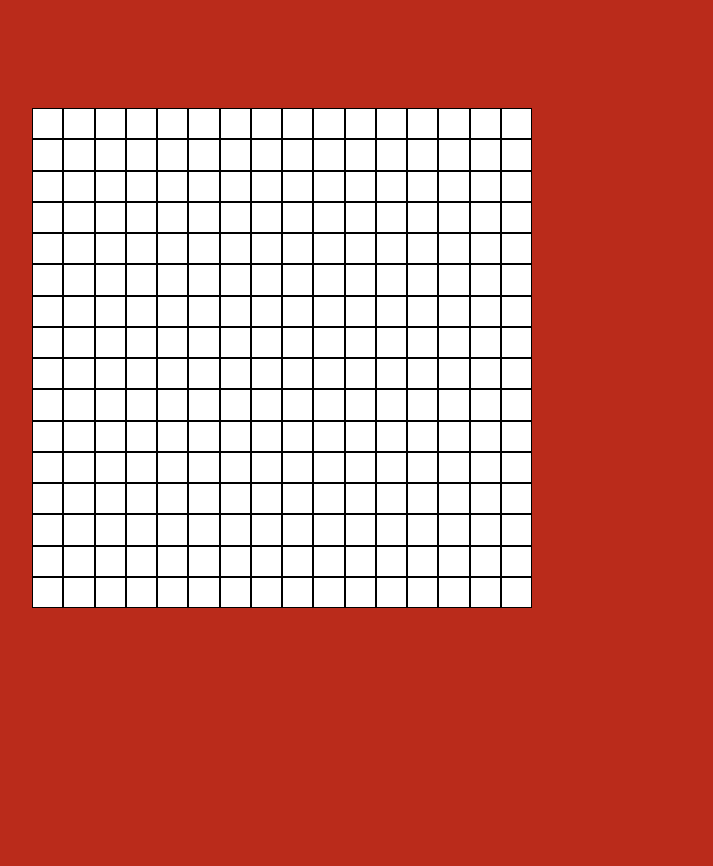
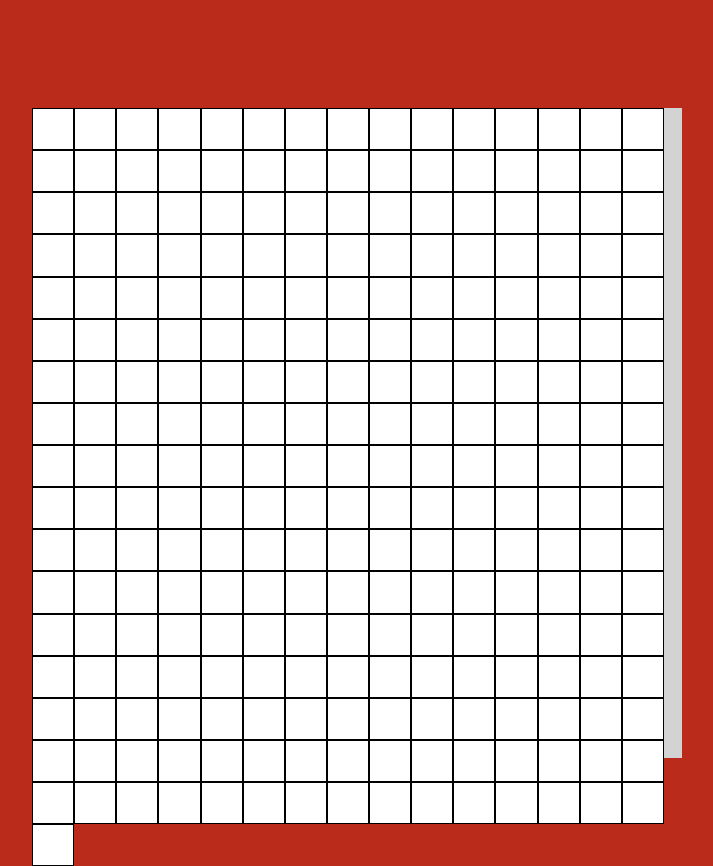
Before and after one commit to StevieChat/etchASketch, a plain HTML site: page index.html in a window 1280 px wide. Shown: the whole page, without its empty margins (176-889 px from the left). Before the commit the page ends 800 px from the top, so only its background shows below. Drawn offline with Linux system fonts and the light colour scheme.

Commit message:
Changed grid area to be 650x650

```diff
--- a/etch.css
+++ b/etch.css
@@ -3,8 +3,8 @@ body{
 }
 
 .main{
-    width: 500px;
-    height: 500px;
+    width: 650px;
+    height: 650px;
     background-color: lightgray;
     position: relative;
     top: 100px;
@@ -14,5 +14,5 @@ body{
 .gridSquare{
     background-color: white;
     float: left;
-    border: 1px solid black;
+    border: .25px solid black;
 }
--- a/etch.js
+++ b/etch.js
@@ -1,9 +1,11 @@
 var mainDiv = document.querySelector('#mainDiv');
 var size = 16;
-var height = getHeight(size);
-var width = getWidth(size);
+
 
 function drawGrid(size){
+
+    var height = getHeight(size);
+    var width = getWidth(size);
 
     for(var y = 0; y < size; y++){
         for(var x = 0; x < size; x++){
@@ -13,17 +15,21 @@ function drawGrid(size){
             div.className += 'gridSquare'
             div.style.height = height + 'px';
             div.style.width = width + 'px';
+            div.addEventListener('mouseleave', () => {
+                div.style.backgroundColor = 'lightgray';
+            });
         }
     }
-
 }
 
+
+
 function getHeight(squares){
-     return (500/squares)-2;
+     return (650/squares)-.5;
 }
 
 function getWidth(squares){
-    return (500/squares)-2;
+    return (650/squares)-.5;
 }
 
 drawGrid(size);
```
